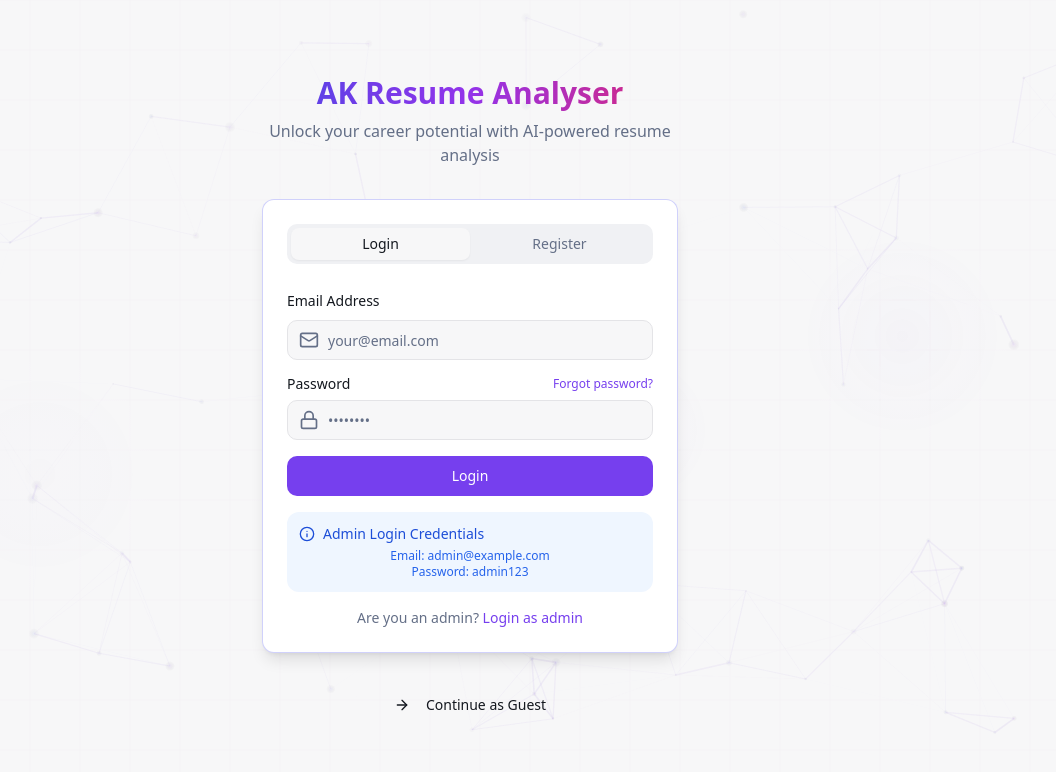
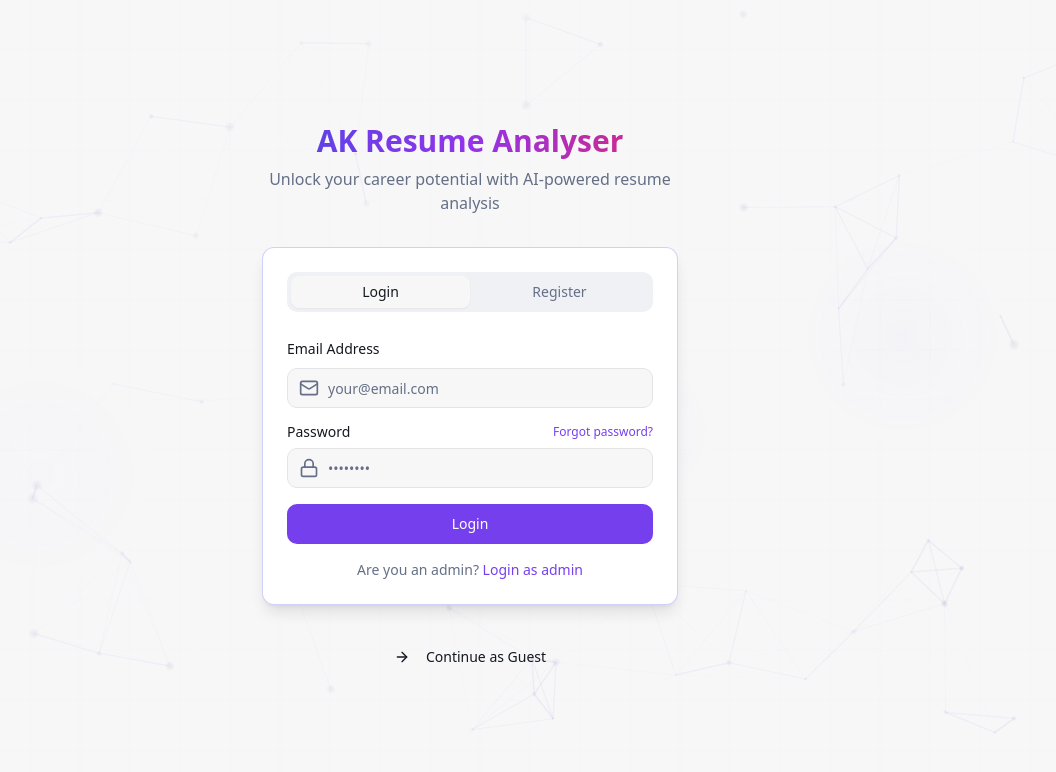
Before and after one commit to Anjanikumar1234/resume-analyser, a React (Vite) app: page /login in a window 1280 px wide. Shown: the top 772 px of the page, without its empty margins (170-1226 px from the left). Built offline with nearby package versions, Linux system fonts and the light colour scheme.

Commit message:
Improve Login & Dashboard
Removed admin login credentials from the login page for security reasons.  Added new admin credentials.  Made unspecified improvements to the dashboard.

```diff
--- a/src/pages/Dashboard.tsx
+++ b/src/pages/Dashboard.tsx
@@ -36,6 +36,10 @@ const Dashboard = () => {
     setUser(JSON.parse(storedUser));
 
     // Mock data for resumes
+    const storedResumes = localStorage.getItem("resumes");
+    if (storedResumes) {
+      setResumes(JSON.parse(storedResumes));
+    } else {
       const mockResumes: Resume[] = [
         {
           id: "1",
@@ -61,6 +65,8 @@ const Dashboard = () => {
       ];
 
       setResumes(mockResumes);
+      localStorage.setItem("resumes", JSON.stringify(mockResumes));
+    }
   }, [navigate]);
 
   const handleLogout = () => {
@@ -83,6 +89,9 @@ const Dashboard = () => {
     // Filter out the resume with the given id
     const updatedResumes = resumes.filter(resume => resume.id !== id);
     setResumes(updatedResumes);
+
+    // Update localStorage to persist the deletion
+    localStorage.setItem("resumes", JSON.stringify(updatedResumes));
 
     toast.success("Resume deleted successfully");
   };
--- a/src/pages/Login.tsx
+++ b/src/pages/Login.tsx
@@ -2,7 +2,7 @@
 import React, { useState } from "react";
 import { motion } from "framer-motion";
 import { useNavigate } from "react-router-dom";
-import { User, Lock, Mail, ArrowRight, Info } from "lucide-react";
+import { User, Lock, Mail, ArrowRight } from "lucide-react";
 import { Button } from "@/components/ui/button";
 import { Input } from "@/components/ui/input";
 import { Label } from "@/components/ui/label";
@@ -88,7 +88,7 @@ const Login = () => {
   };
 
   const handleAdminLogin = () => {
-    if (loginEmail === "admin@example.com" && loginPassword === "admin123") {
+    if (loginEmail === "pallapoluanjanikumar@gmail.com" && loginPassword === "Anjani@123") {
       toast.success("Admin login successful!");
       localStorage.setItem("user", JSON.stringify({ email: loginEmail, role: "admin" }));
       navigate("/admin");
@@ -166,16 +166,6 @@ const Login = () => {
                 </Button>
 
                 <div className="mt-6 text-center">
-                  <div className="bg-blue-50 dark:bg-blue-900/20 p-3 rounded-lg mb-4 text-sm">
-                    <div className="flex items-center gap-2 mb-1 text-blue-700 dark:text-blue-400">
-                      <Info className="w-4 h-4" />
-                      <span className="font-medium">Admin Login Credentials</span>
-                    </div>
-                    <p className="text-blue-600 dark:text-blue-300 text-xs">
-                      Email: admin@example.com<br />
-                      Password: admin123
-                    </p>
-                  </div>
                   <p className="text-sm text-muted-foreground">
                     Are you an admin?{" "}
                     <button
```
Lines whose indentation alone changed are shown as unchanged.
